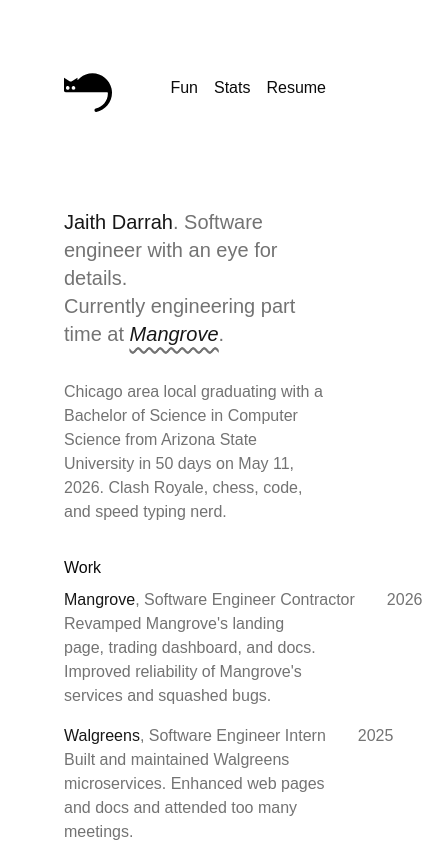
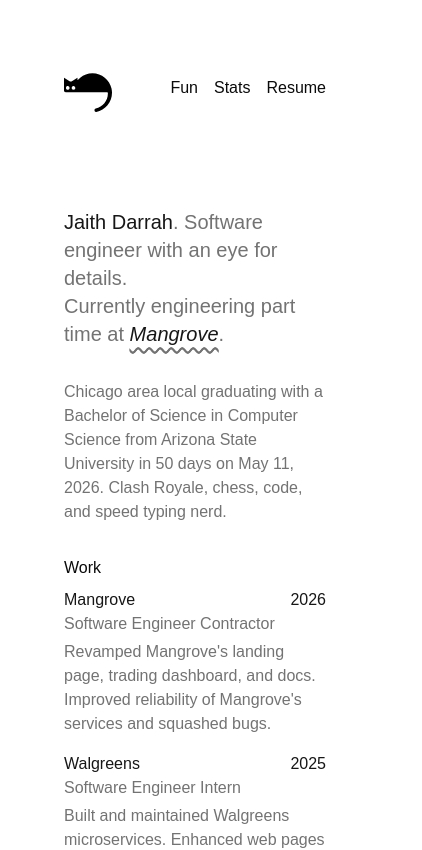
Before and after one commit to AwesomeJaith/jaithdarrah-dot-com-v3, a Next.js app: page / in a window 390 px wide. Shown: the top 850 px of the page, 422 px wide, since content can reach past the window. Built offline with nearby package versions, Linux system fonts and the light colour scheme; no server answers; a web font is replaced by a local one.

Commit message:
Improve mobile experience

```diff
--- a/src/components/project.tsx
+++ b/src/components/project.tsx
@@ -31,7 +31,7 @@
           {projectName}
         </span>
       </div>
-      <span className="shrink-0 text-sm whitespace-nowrap text-muted-foreground">
+      <span className="hidden shrink-0 text-sm whitespace-nowrap text-muted-foreground sm:block">
         {projectOneLiner}
       </span>
     </a>
--- a/src/components/stats-page/activity-calendar.tsx
+++ b/src/components/stats-page/activity-calendar.tsx
@@ -1,7 +1,26 @@
 "use client"
 
-import { useEffect, useMemo, useState } from "react"
+import { useMemo, useState, useSyncExternalStore } from "react"
 import { ActivityCalendarData } from "@/lib/activity-calendar"
+
+const breakpoints = [
+  { query: "(max-width: 640px)", weeks: 13 },
+  { query: "(max-width: 768px)", weeks: 26 },
+  { query: "(max-width: 1024px)", weeks: 39 },
+] as const
+
+function getWeeks() {
+  for (const bp of breakpoints) {
+    if (window.matchMedia(bp.query).matches) return bp.weeks
+  }
+  return 52
+}
+
+function subscribeToBreakpoints(callback: () => void) {
+  const mqls = breakpoints.map((bp) => window.matchMedia(bp.query))
+  mqls.forEach((mql) => mql.addEventListener("change", callback))
+  return () => mqls.forEach((mql) => mql.removeEventListener("change", callback))
+}
 
 type Props = {
   data: { countsByDay: (number | null)[]; lastDay: number }
@@ -41,20 +60,7 @@
 }: Props) {
   const levelColors = getLevelColors(color)
   const [tooltip, setTooltip] = useState<Tooltip | null>(null)
-  const [isMobile, setIsMobile] = useState(
-    () =>
-      typeof window !== "undefined" &&
-      window.matchMedia("(max-width: 640px)").matches
-  )
-
-  useEffect(() => {
-    const mq = window.matchMedia("(max-width: 640px)")
-    const handler = (e: MediaQueryListEvent) => setIsMobile(e.matches)
-    mq.addEventListener("change", handler)
-    return () => mq.removeEventListener("change", handler)
-  }, [])
-
-  const weeks = isMobile ? 26 : 52
+  const weeks = useSyncExternalStore(subscribeToBreakpoints, getWeeks, () => 52)
 
   const calendar = useMemo(
     () =>
@@ -81,7 +87,7 @@
   return (
     <div className="rounded-lg bg-muted p-4 text-sm">
       {/* Top row: total + legend */}
-      <div className="mb-3 flex items-center justify-between">
+      <div className="mb-3 flex items-start justify-between">
         <span className="text-muted-foreground">
           {total} {label ? `${label} ${activityType}` : activityType}
         </span>
--- a/src/components/work-experience.tsx
+++ b/src/components/work-experience.tsx
@@ -35,12 +35,24 @@
 
   return (
     <div className="text-muted-foreground">
-      <div className="flex items-center gap-4">
-        <span className="whitespace-nowrap">
-          <span className="text-primary">{companyEl}</span>, {position}
+      {/* Desktop */}
+      <div className="hidden items-center gap-4 sm:flex">
+        <span className="min-w-0">
+          <span className="text-primary">{companyEl}</span>,{" "}
+          <span className="whitespace-nowrap">{position}</span>
         </span>
         <span className="flex-1 border-b border-current" />
-        <span className="whitespace-nowrap">{yearDisplay}</span>
+        <span className="shrink-0 whitespace-nowrap text-primary">
+          {yearDisplay}
+        </span>
+      </div>
+      {/* Mobile */}
+      <div className="flex flex-col pb-1 sm:hidden">
+        <div className="flex items-center justify-between">
+          <span className="text-primary">{companyEl}</span>
+          <span className="text-primary">{yearDisplay}</span>
+        </div>
+        <span>{position}</span>
       </div>
       <p>{description}</p>
     </div>
```
